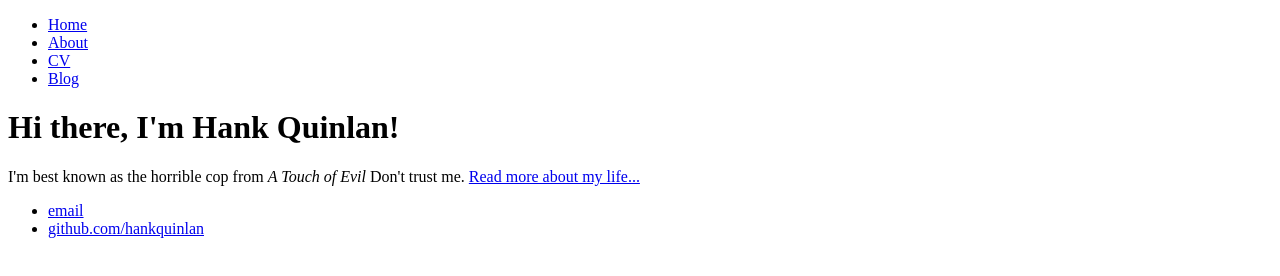
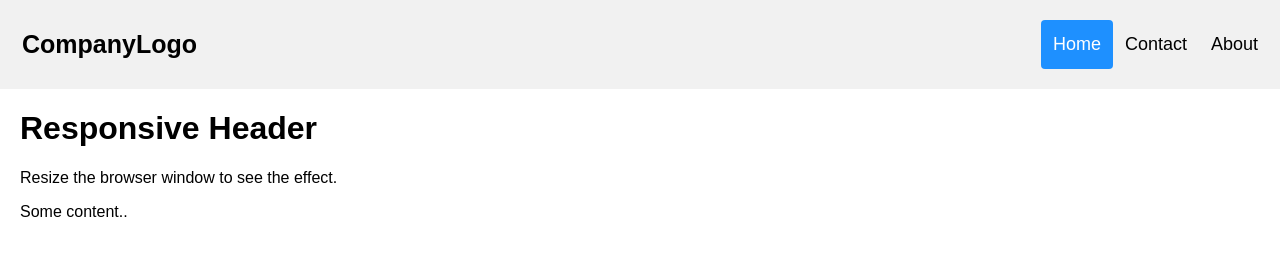
Before and after one commit to onestopgogreen/onestopgogreen.github.io, a plain HTML site: page index.html in a window 1280 px wide. Drawn offline with Linux system fonts and the light colour scheme.

Commit message:
Update index.html

```diff
--- a/index.html
+++ b/index.html
@@ -1,29 +1,79 @@
 <!DOCTYPE html>
 <html>
-	<head>
-		<title>Hank Quinlan, Horrible Cop</title>
-	</head>
-	<body>
-		<nav>
-    		<ul>
-        		<li><a href="/">Home</a></li>
-	        	<li><a href="/about">About</a></li>
-        		<li><a href="/cv">CV</a></li>
-        		<li><a href="/blog">Blog</a></li>
-    		</ul>
-		</nav>
-		<div class="container">
-    		<div class="blurb">
-        		<h1>Hi there, I'm Hank Quinlan!</h1>
-				<p>I'm best known as the horrible cop from
-        <em>A Touch of Evil</em> Don't trust me. <a href="/about">Read more about my life...</a></p>
-    		</div><!-- /.blurb -->
-		</div><!-- /.container -->
-		<footer>
-    		<ul>
-        		<li><a href="mailto:hankquinlanhub@gmail.com">email</a></li>
-        		<li><a href="https://github.com/hankquinlan">github.com/hankquinlan</a></li>
-			</ul>
-		</footer>
-	</body>
+<head>
+<meta name="viewport" content="width=device-width, initial-scale=1">
+<style>
+* {box-sizing: border-box;}
+
+body {
+  margin: 0;
+  font-family: Arial;
+}
+
+.header {
+  overflow: hidden;
+  background-color: #f1f1f1;
+  padding: 20px 10px;
+}
+
+.header a {
+  float: left;
+  color: black;
+  text-align: center;
+  padding: 12px;
+  text-decoration: none;
+  font-size: 18px;
+  line-height: 25px;
+  border-radius: 4px;
+}
+
+.header a.logo {
+  font-size: 25px;
+  font-weight: bold;
+}
+
+.header a:hover {
+  background-color: #ddd;
+  color: black;
+}
+
+.header a.active {
+  background-color: dodgerblue;
+  color: white;
+}
+
+.header-right {
+  float: right;
+}
+
+@media screen and (max-width: 500px) {
+  .header a {
+    float: none;
+    display: block;
+    text-align: left;
+  }
+  .header-right {
+    float: none;
+  }
+}
+</style>
+</head>
+<body>
+
+<div class="header">
+  <a href="#default" class="logo">CompanyLogo</a>
+  <div class="header-right">
+    <a class="active" href="#home">Home</a>
+    <a href="#contact">Contact</a>
+    <a href="#about">About</a>
+  </div>
+</div>
+
+<div style="padding-left:20px">
+  <h1>Responsive Header</h1>
+  <p>Resize the browser window to see the effect.</p>
+  <p>Some content..</p>
+</div>
+
+</body>
 </html>
```
